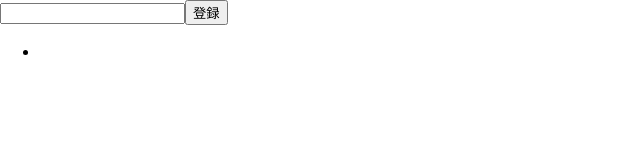
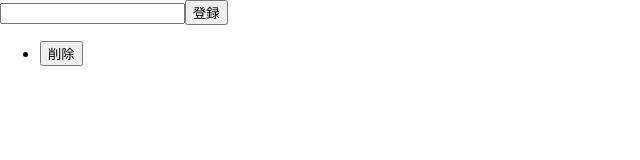
Before and after one commit to UdonKoneko/react-test, a React (Create React App) app in the folder my-app/: page / in a window 1280 px wide. Both pictures are taken after a click on the button "登録". Shown: the top 160 px of the page, without its empty margins (0-640 px from the left). Built offline with nearby package versions, Linux system fonts and the light colour scheme.

Commit message:
[update]削除できる

```diff
--- a/my-app/src/todo.js
+++ b/my-app/src/todo.js
@@ -22,6 +22,13 @@ export default class Todo extends Component {
     });
   };
 
+  removeTodo = (index) => {
+    const { todos, name } = this.state;
+    this.setState({
+      todos: [...todos.slice(0, index), ...todos.slice(index + 1)],
+    });
+  };
+
   render() {
     const { todos } = this.state;
 
@@ -31,7 +38,16 @@ export default class Todo extends Component {
         <button onClick={this.addTodo}>登録</button>
         <ul>
           {todos.map((todo, index) => (
-            <li key={index}>{todo}</li>
+            <li key={index}>
+              {todo}
+              <button
+                onClick={() => {
+                  this.removeTodo(index);
+                }}
+              >
+                削除
+              </button>
+            </li>
           ))}
         </ul>
       </div>
```
